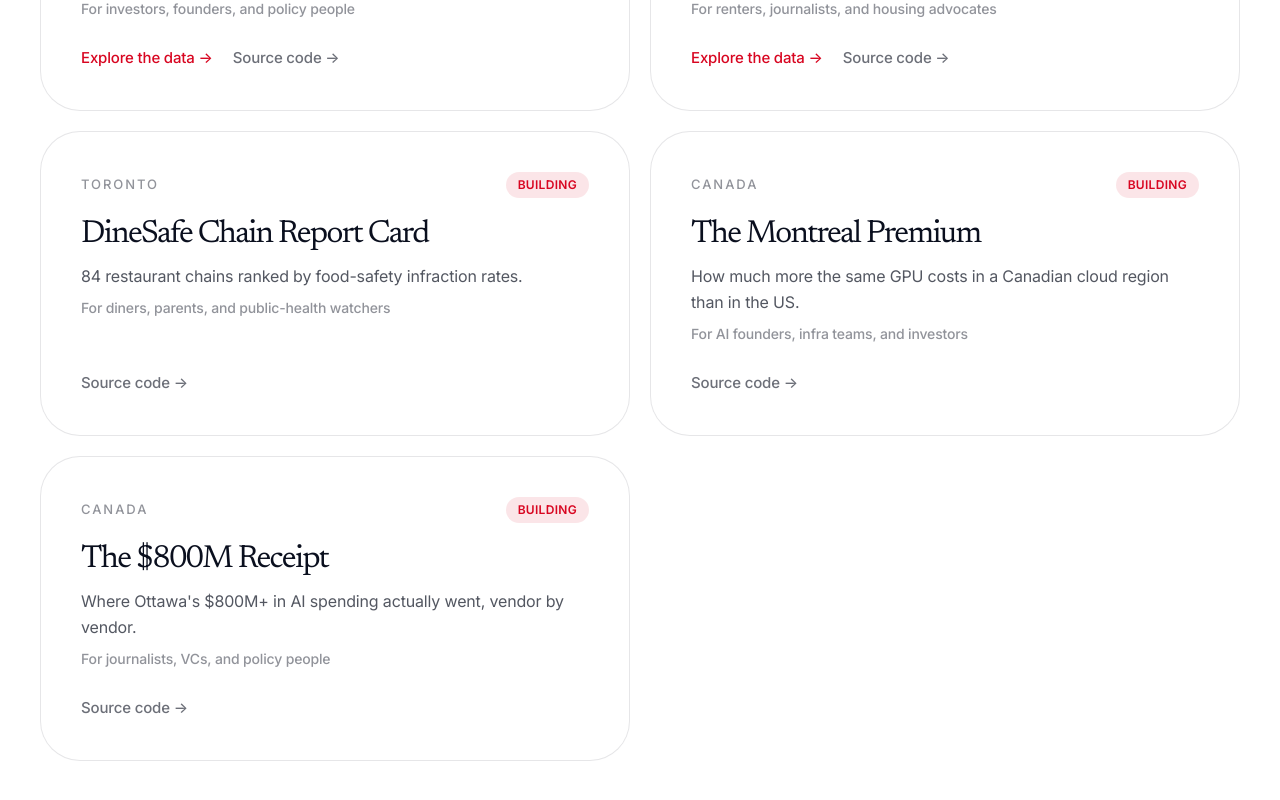
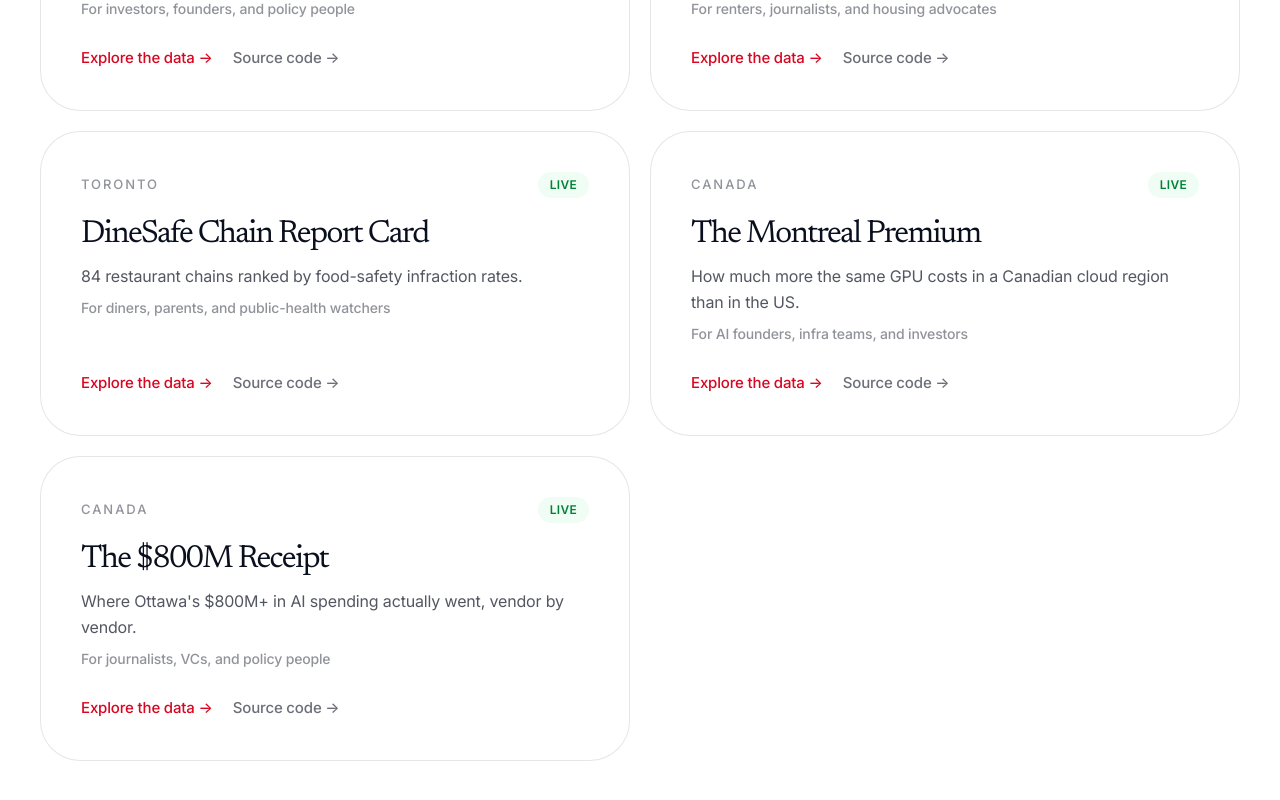
Before and after one commit to Nshipyard/canada-nshipyard, a Next.js app: page / in a window 1280 px wide. Shown: the part 5419-6219 px from the top of the page. Built offline with nearby package versions, Linux system fonts and the light colour scheme.

Commit message:
Flip DineSafe, Montreal Premium, and $800M Receipt cards to live; point at verified Netlify deployments

```diff
--- a/src/i18n.tsx
+++ b/src/i18n.tsx
@@ -251,9 +251,9 @@
         tag: "Toronto",
         desc: "84 restaurant chains ranked by food-safety infraction rates.",
         user: "For diners, parents, and public-health watchers",
-        url: "https://dinesafe.canada.nshipyard.com",
+        url: "https://rad-dasik-b60cc6.netlify.app",
         cta: "explore" as const,
-        status: "building" as const,
+        status: "live" as const,
       },
       {
         repo: "canada-gpu-premium",
@@ -261,9 +261,9 @@
         tag: "Canada",
         desc: "How much more the same GPU costs in a Canadian cloud region than in the US.",
         user: "For AI founders, infra teams, and investors",
-        url: "https://gpu.canada.nshipyard.com",
+        url: "https://phenomenal-sundae-b43160.netlify.app",
         cta: "explore" as const,
-        status: "building" as const,
+        status: "live" as const,
       },
       {
         repo: "canada-ai-spending-receipt",
@@ -271,9 +271,9 @@
         tag: "Canada",
         desc: "Where Ottawa's $800M+ in AI spending actually went, vendor by vendor.",
         user: "For journalists, VCs, and policy people",
-        url: "https://aispend.canada.nshipyard.com",
+        url: "https://stately-gaufre-394e35.netlify.app",
         cta: "explore" as const,
-        status: "building" as const,
+        status: "live" as const,
       },
     ],
   },
@@ -827,9 +827,9 @@
         tag: "Toronto",
         desc: "84 chaînes de restaurants classées par taux d'infractions à la salubrité alimentaire.",
         user: "Pour les clients, les parents et les observateurs de la santé publique",
-        url: "https://dinesafe.canada.nshipyard.com",
+        url: "https://rad-dasik-b60cc6.netlify.app",
         cta: "explore" as const,
-        status: "building" as const,
+        status: "live" as const,
       },
       {
         repo: "canada-gpu-premium",
@@ -837,9 +837,9 @@
         tag: "Canada",
         desc: "Combien le même GPU coûte de plus dans une région infonuagique canadienne qu'aux États-Unis.",
         user: "Pour les fondateurs IA, les équipes infra et les investisseurs",
-        url: "https://gpu.canada.nshipyard.com",
+        url: "https://phenomenal-sundae-b43160.netlify.app",
         cta: "explore" as const,
-        status: "building" as const,
+        status: "live" as const,
       },
       {
         repo: "canada-ai-spending-receipt",
@@ -847,9 +847,9 @@
         tag: "Canada",
         desc: "Où les plus de 800 M$ d'Ottawa en IA sont réellement allés, fournisseur par fournisseur.",
         user: "Pour les journalistes, les investisseurs et les décideurs",
-        url: "https://aispend.canada.nshipyard.com",
+        url: "https://stately-gaufre-394e35.netlify.app",
         cta: "explore" as const,
-        status: "building" as const,
+        status: "live" as const,
       },
     ],
   },
```
